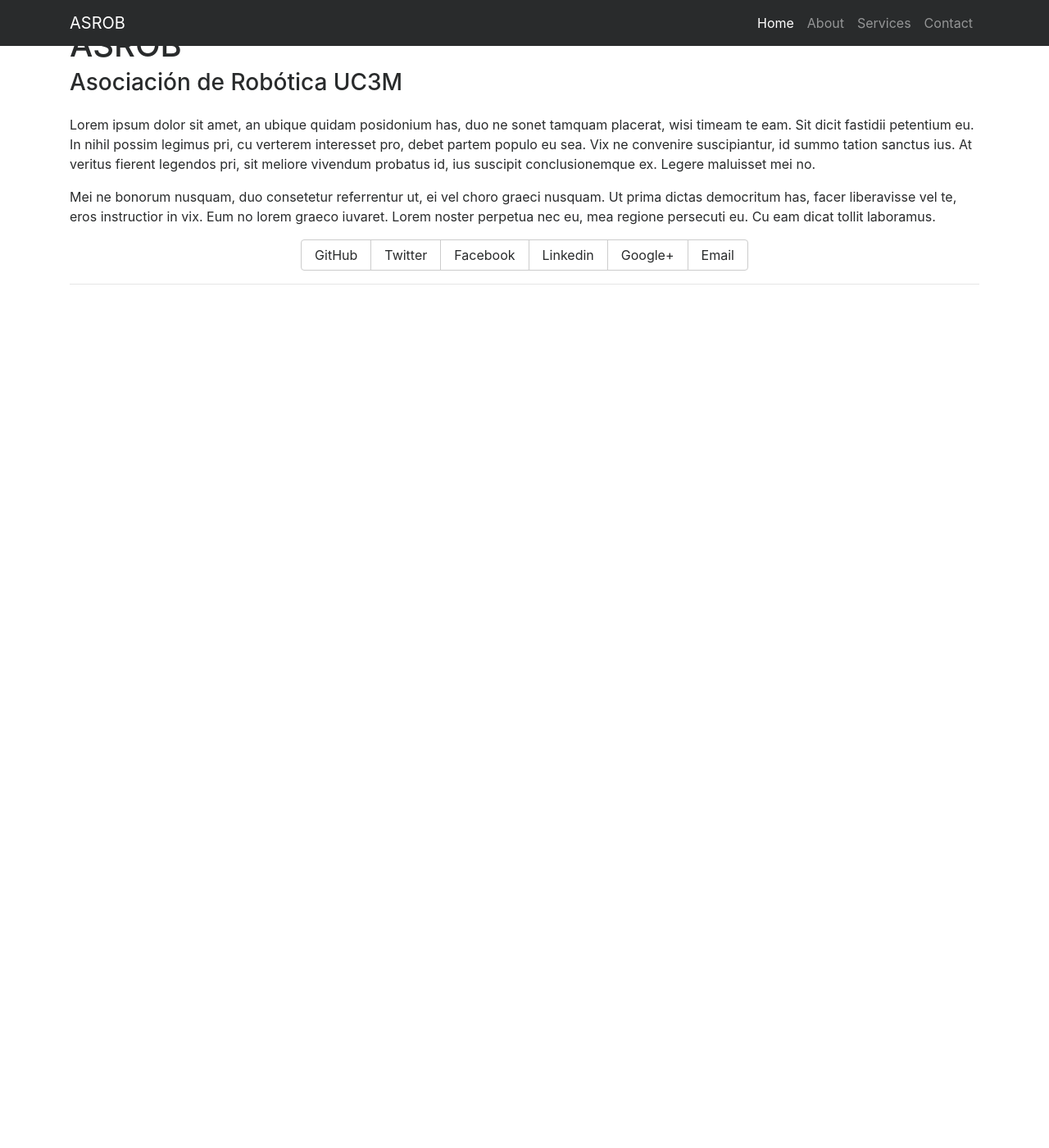
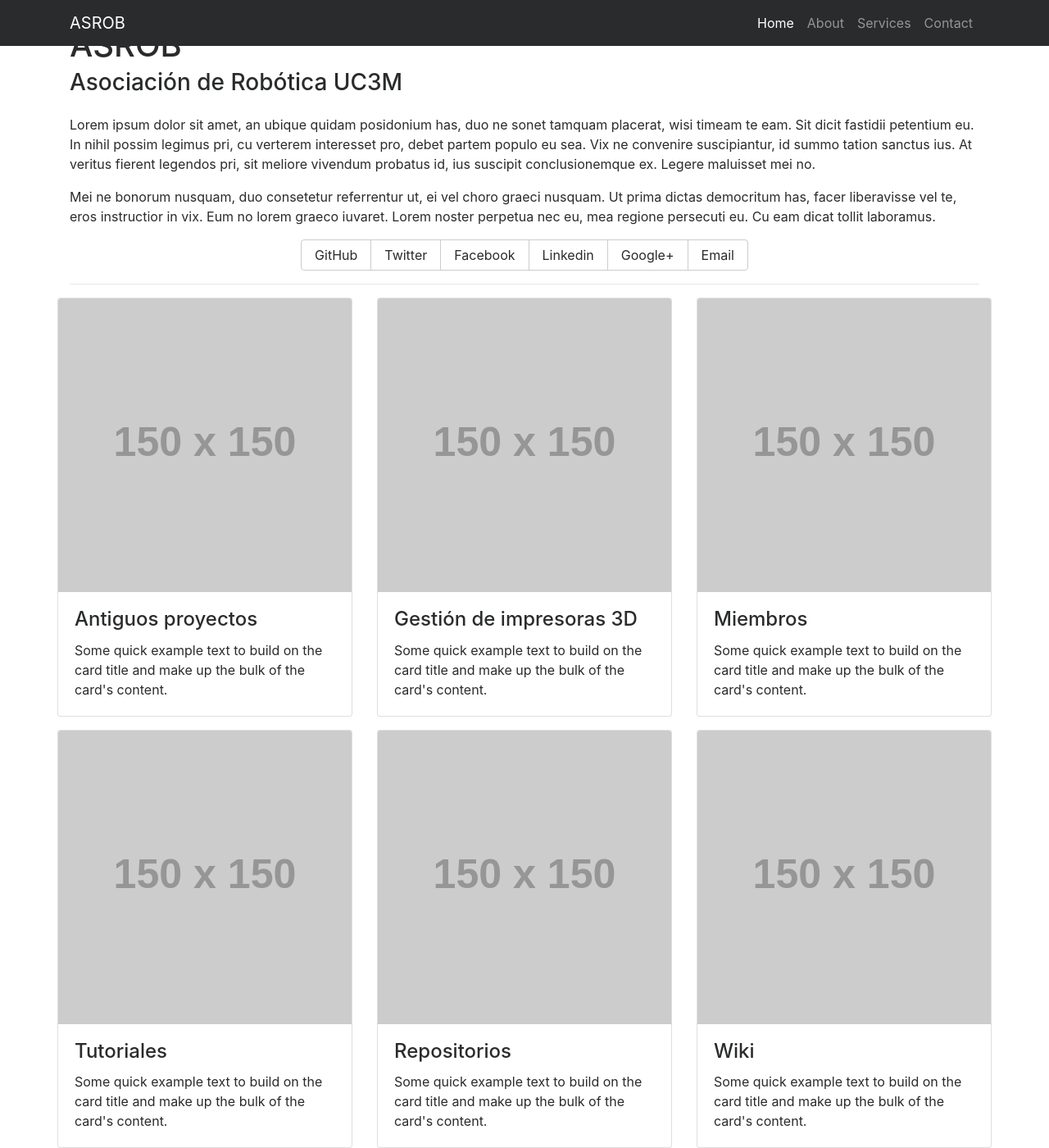
Before and after one commit to asrob-uc3m/asrob-uc3m.github.io, a Jekyll site: the page built from index.html, in a window 1280 px wide and 1400 px high, scrolled down 1074 px. Shown: the whole window at 82% size. Built offline with Jekyll 4.4.1, drawn with Linux system fonts in a browser that asks for light colours; before the commit the page ends 1437 px from its top, so only the background shows below that.

Commit message:
Add more_info section with links

```diff
--- a/_config.yml
+++ b/_config.yml
@@ -65,6 +65,37 @@
         name: Email
         url:
 
+more_info:
+  - title: Antiguos proyectos
+    description: Some quick example text to build on the card title and make up the bulk of the card's content.
+    url:
+    picture: http://placehold.it/150x150
+
+  - title: Gestión de impresoras 3D
+    description: Some quick example text to build on the card title and make up the bulk of the card's content.
+    url:
+    picture: http://placehold.it/150x150
+
+  - title: Miembros
+    description: Some quick example text to build on the card title and make up the bulk of the card's content.
+    url:
+    picture: http://placehold.it/150x150
+
+  - title: Tutoriales
+    description: Some quick example text to build on the card title and make up the bulk of the card's content.
+    url:
+    picture: http://placehold.it/150x150
+
+  - title: Repositorios
+    description: Some quick example text to build on the card title and make up the bulk of the card's content.
+    url:
+    picture: http://placehold.it/150x150
+
+  - title: Wiki
+    description: Some quick example text to build on the card title and make up the bulk of the card's content.
+    url:
+    picture: http://placehold.it/150x150
+
 # Collections
 collections:
    news:
--- /dev/null
+++ b/_includes/more_info.html
@@ -0,0 +1,25 @@
+<!-- Links to important sections of the website -->
+    <section id="moreinfo">
+      <div class="container">
+        {% for entry in site.more_info %}
+        {% assign var = forloop.index0 | modulo:3 %}
+        {% if var == 0 %}
+        <div class="row{% if forloop.index0 != 0 %} mt-3{% endif %}">
+          <div class="card-deck">
+        {% endif %}
+            <div class="card">
+              <img class="card-img-top" src="{{entry.picture}}" alt="{{entry.title}}">
+              <div class="card-block">
+                <h4 class="card-title">{{entry.title}}</h4>
+                <p class="card-text">{{entry.description}}</p>
+              </div>
+            </div>
+        {% if var == 2 %}
+          </div>
+        </div>
+        <!-- /.row -->
+        {% endif %}
+        {% endfor %}
+      </div>
+      <!-- /.container -->
+    </section>
--- a/_layouts/default.html
+++ b/_layouts/default.html
@@ -10,6 +10,7 @@
     {% include header.html %}
     {% include news_carousel.html %}
     {% include about.html %}
+    {% include more_info.html %}
     {% include js.html %}
 
     </body>
```
